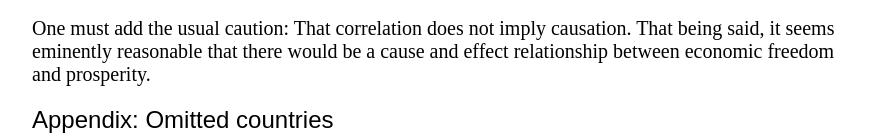
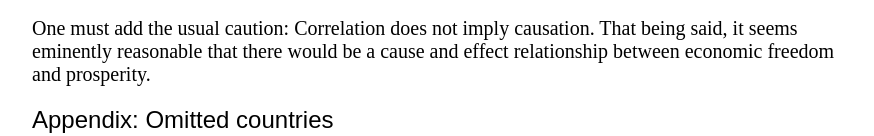
Before and after one commit to quantbo/Freedom-Index, a plain HTML site: page index.html in a window 1280 px wide. Shown: the part 4890-5026 px from the top of the page, without its empty margins (200-1074 px from the left). Drawn offline with nearby package versions, Linux system fonts and the light colour scheme.

Commit message:
modified:   index.html Minor text tweak.

```diff
--- a/index.html
+++ b/index.html
@@ -84,7 +84,7 @@ Summary of 1000 bootstrap replications:
   -0.023  -0.019  -0.018  -0.018  -0.017  -0.011
 	</pre>
 	<p>This gives me confidence that the interaction of economic freedom rank and GDP per capita identified above is not a statistical fluke.</p>
-	<p>One must add the usual caution: That correlation does not imply causation. That being said, it seems eminently reasonable that there would be a cause and effect relationship between economic freedom and prosperity.</p>
+	<p>One must add the usual caution: Correlation does not imply causation. That being said, it seems eminently reasonable that there would be a cause and effect relationship between economic freedom and prosperity.</p>
 
 	<h2>Appendix: Omitted countries</h2>
 	<p>The total number of countries in the data set is 186, but 7 countries are excluded from my analysis because of incomplete data:</p>
```
